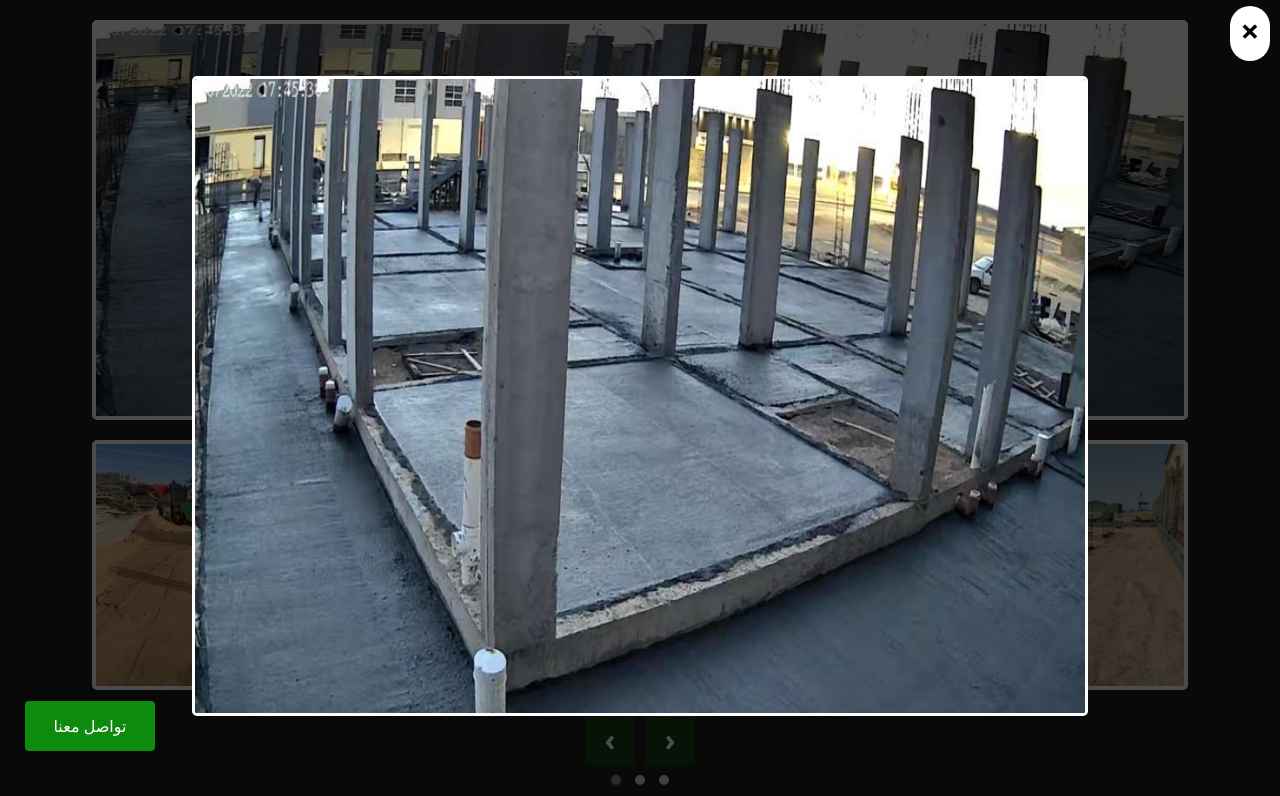
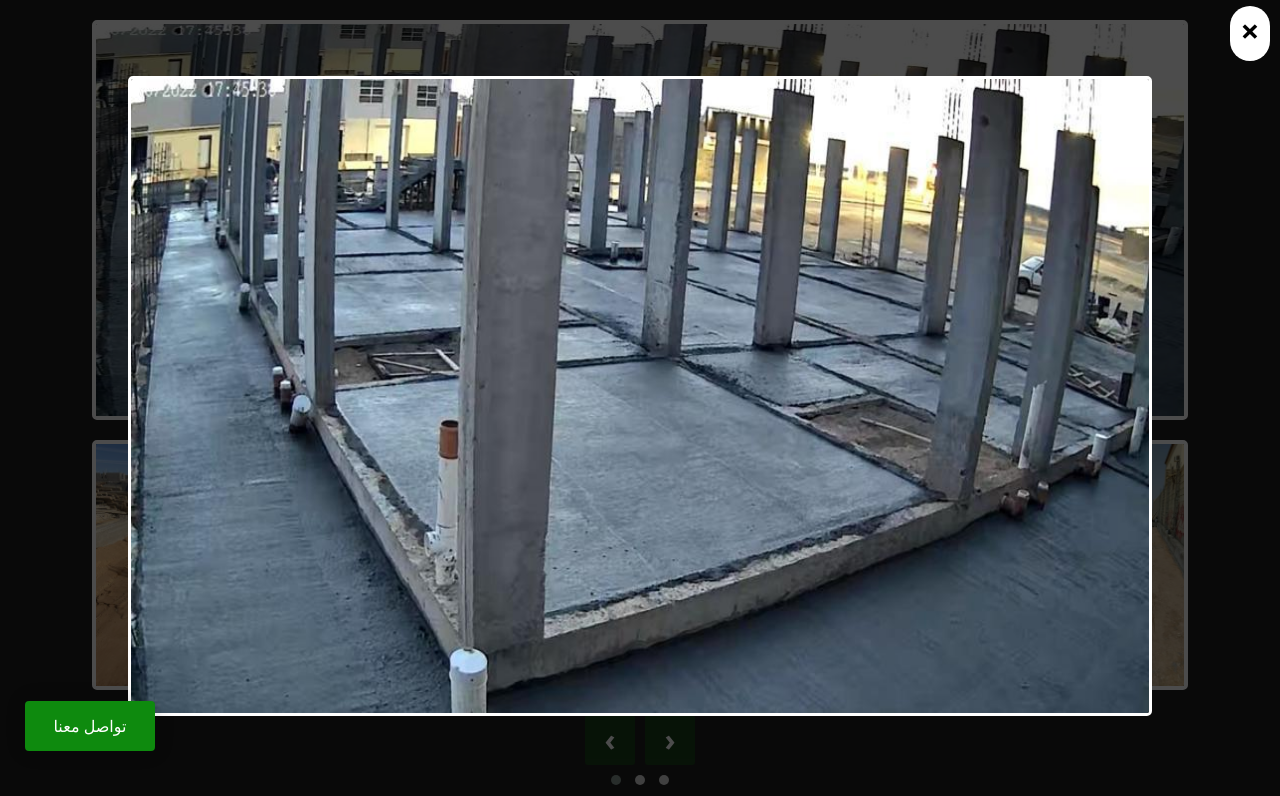
Before and after one commit to ahmedborhamm/fayal, a plain HTML site: page index.html in a window 1280 px wide. Both pictures are taken after a click on the element 189 px from the left and 4006 px from the top of the page. Shown: the part 3442-4238 px from the top of the page. Drawn offline with nearby package versions, Linux system fonts and the light colour scheme; files whose address does not match are found by name.

Commit message:
Update index.html

```diff
--- a/index.html
+++ b/index.html
@@ -555,7 +555,7 @@
 
         lightboxImage.src = imageSrc;
         lightbox.style.display = 'flex';
-        lightboxImage.style.width = "70%"
+        lightboxImage.style.width = "100%"
         lightboxImage.style.height = "100%"
 
 
```
